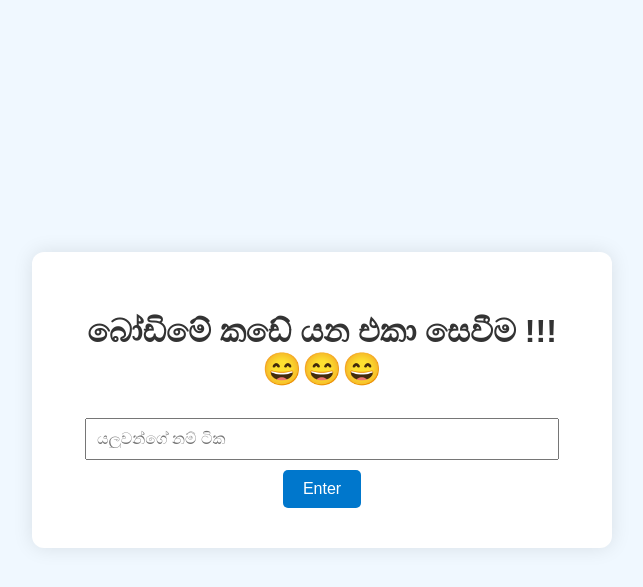
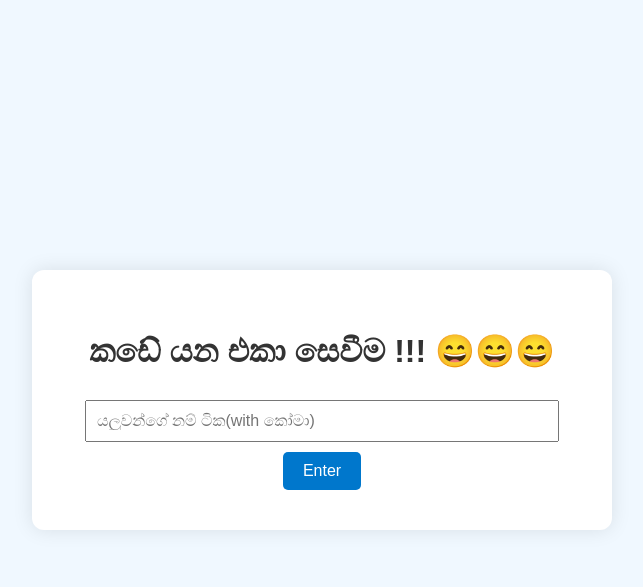
Before and after one commit to rumalmethsan19/Leader_Finder, a Flask app: page / in a window 1280 px wide. Shown: the top 587 px of the page, without its empty margins (318-961 px from the left). Run offline with Flask 3, Linux system fonts and the light colour scheme.

Commit message:
Initial commit

```diff
--- a/templates/index.html
+++ b/templates/index.html
@@ -85,9 +85,9 @@
 </head>
 <body>
   <div class="container">
-    <h1>බෝඩිමේ කඩේ යන එකා සෙවීම !!! 😄😄😄</h1>
+    <h1>කඩේ යන එකා සෙවීම !!! 😄😄😄</h1>
     <form action="/greet" method="POST">  <!-- Change form action to /greet -->
-      <input type="text" name="member_names" placeholder="යලුවන්ගේ නම් ටික" required><br>
+      <input type="text" name="member_names" placeholder="යලුවන්ගේ නම් ටික(with කෝමා)" required><br>
       <button type="submit">Enter</button>
     </form>
 
```
